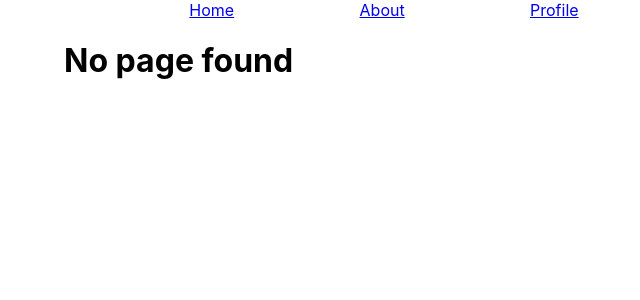
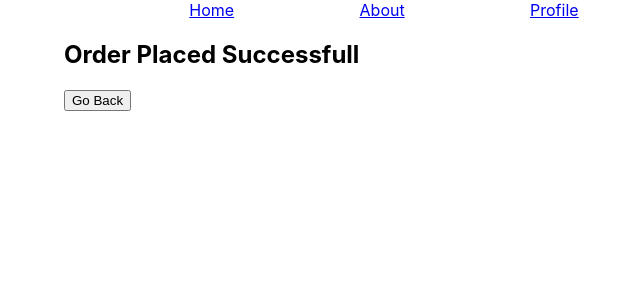
Before and after one commit to AqibNaeem19/react-router-v6-project, a React (Create React App) app: page /order-summary in a window 1280 px wide. Shown: the top 300 px of the page, without its empty margins (256-896 px from the left). Built offline with nearby package versions, Linux system fonts and the light colour scheme.

Commit message:
Navigating Programmatically
If the user places an order, then he is directed to the order success page. For this we could use "useNavigate" hook. If you want to restrict user to go back to the page from where he came from, you can add optional "replace" parameter to true.

```diff
--- a/src/App.js
+++ b/src/App.js
@@ -3,6 +3,7 @@ import { BrowserRouter, Routes, Route, Link, NavLink } from "react-router-dom";
 import Home from './Pages/Home';
 import About from './Pages/About';
 import Profile from './Pages/Profile';
+import OrderSummary from "./Pages/OrderSummary";
 import ErrorPage from "./Pages/ErrorPage";
 
 import "./App.css";
@@ -19,7 +20,9 @@ function App() {
         <Route path='/' element={ <Home />} />
         <Route path='/about' element={ < About />} />
         <Route path='/profile' element={ <Profile />} />
+        <Route path='/order-summary' element={ <OrderSummary />} />
         <Route path='*' element={ <ErrorPage />} />
+
       </Routes>
     </BrowserRouter>
   );
--- a/src/Pages/Home.js
+++ b/src/Pages/Home.js
@@ -1,9 +1,14 @@
 import React from 'react'
+import { useNavigate } from 'react-router-dom'
 
 const Home = () => {
+  const navigate = useNavigate()
+
   return (
     <div>
       <h2>This is the HOME page</h2>
+      {/* replaced will not put the history on the stack, instead it will replace the current page with the requested page without keeping the back history */}
+      <button onClick={() => navigate('/order-summary', {replaced: true})}>Place Order</button>
     </div>
   )
 }
--- /dev/null
+++ b/src/Pages/OrderSummary.js
@@ -0,0 +1,15 @@
+import React from 'react'
+import { useNavigate } from 'react-router-dom'
+
+const OrderSummary = () => {
+  const navigate = useNavigate();
+  return (
+    <div>
+      <h2>Order Placed Successfull</h2>
+      {/* -1 means to go back to the page from where you came from. */}
+      <button onClick={() => navigate(-1)}>Go Back</button>
+    </div>
+  )
+}
+
+export default OrderSummary
```
